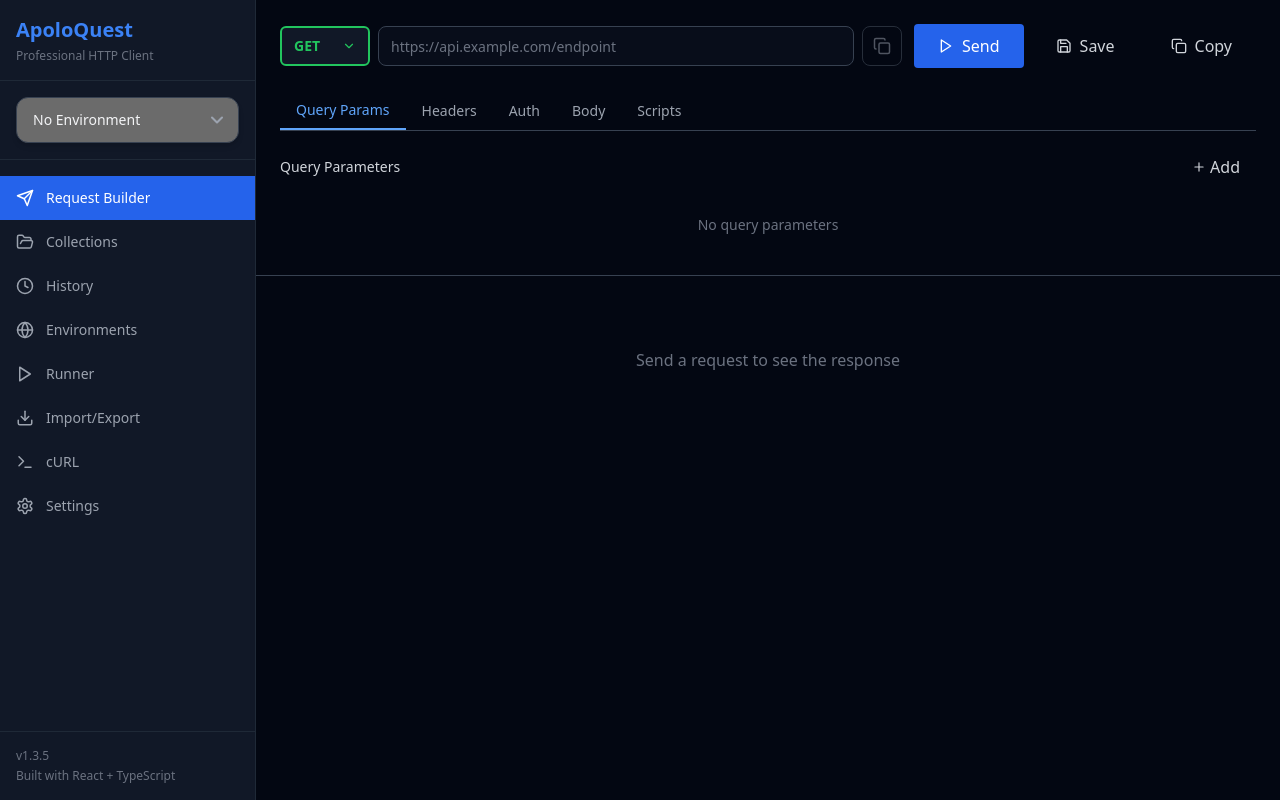
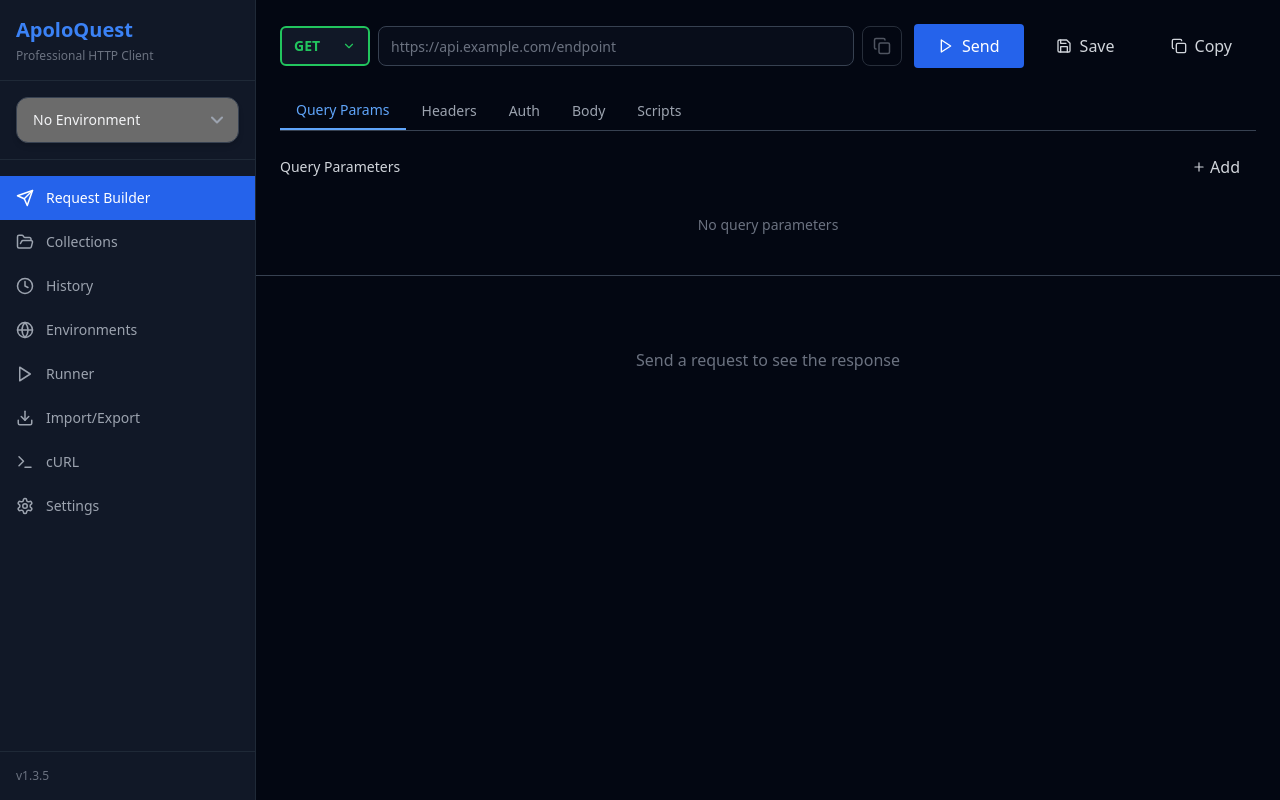
Before and after one commit to FelipeAlvarezM0/Apolo_Quest, a React (Vite) app: page / in a window 1280 px wide. Built offline with nearby package versions, Linux system fonts and the light colour scheme.

Commit message:
Updated App.tsx

```diff
--- a/src/App.tsx
+++ b/src/App.tsx
@@ -164,7 +164,6 @@
 
         <div className={`p-3 sm:p-4 border-t text-xs ${settings.theme === 'light' ? 'border-gray-200 text-gray-500' : 'border-gray-800 text-gray-500'}`}>
           <div className="font-medium">v1.3.5</div>
-          <div className="mt-0.5 sm:mt-1 text-[10px] sm:text-xs">Built with React + TypeScript</div>
         </div>
       </aside>
 
```
